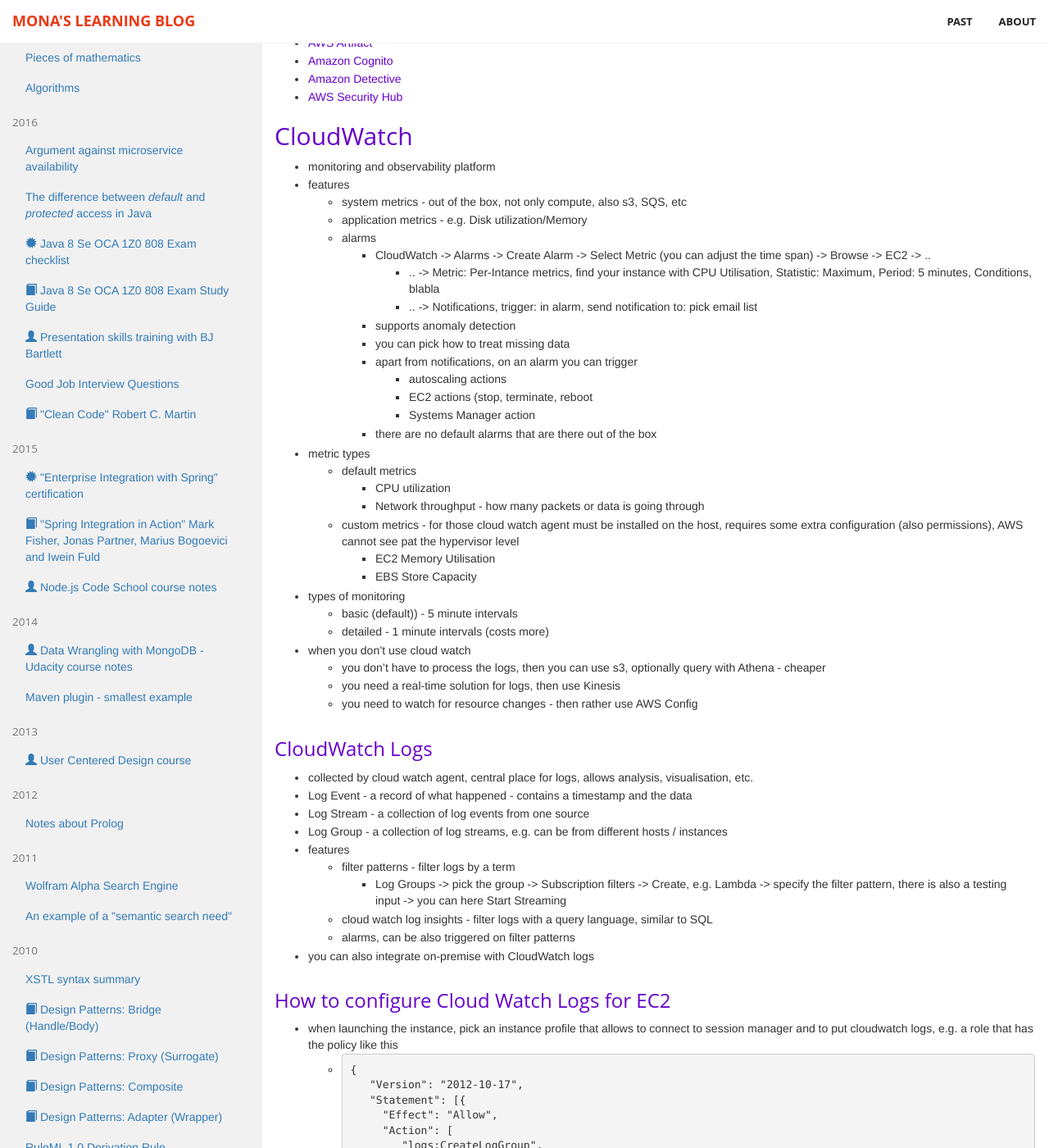
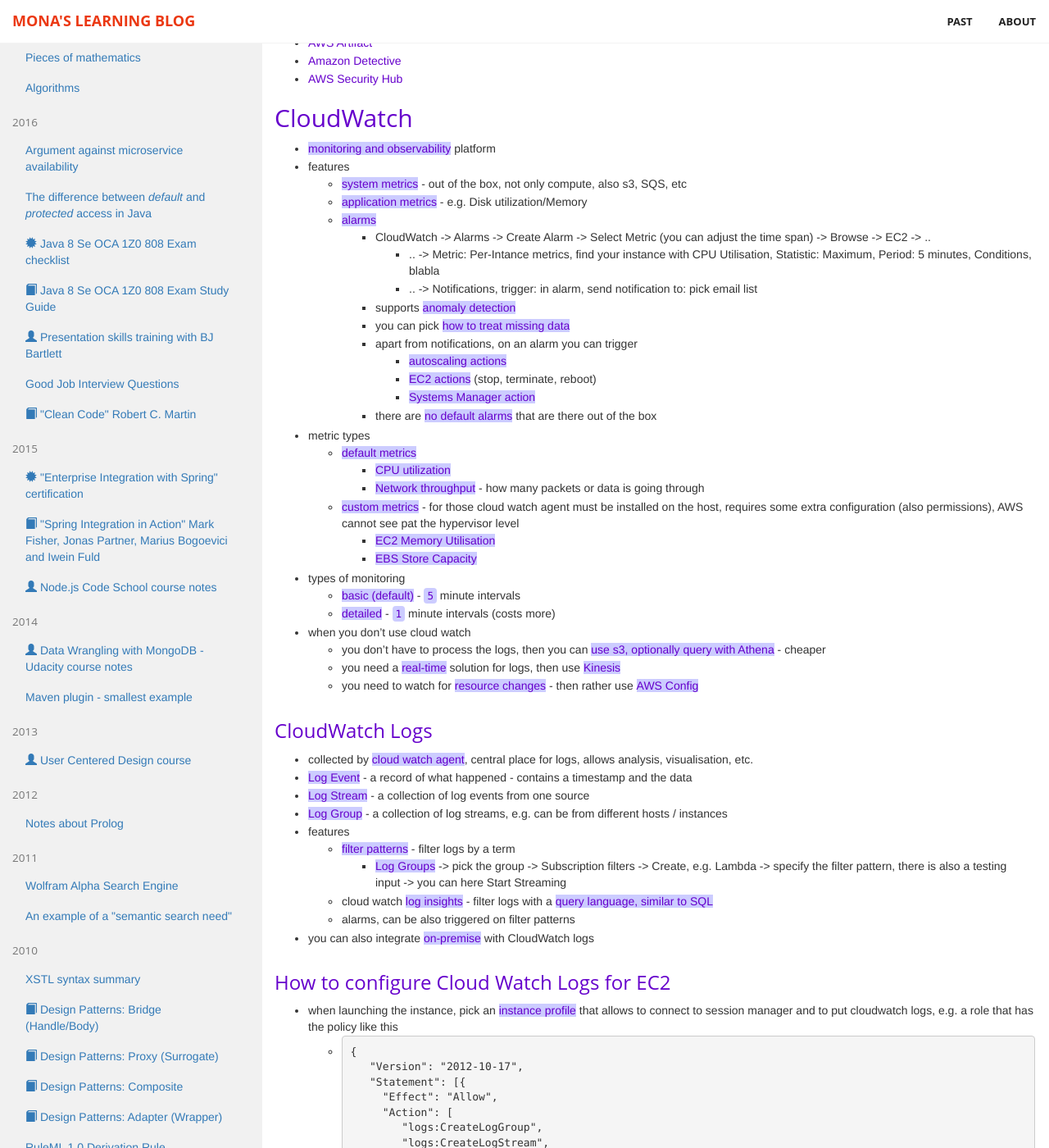
Before and after one commit to monikma/monikma.github.io, a Jekyll site: the page built from _posts/2024-05-07-aws-certified-solutions-architect-monitoring-security.md, in a window 1280 px wide and 1400 px high, scrolled down 922 px. Shown: the whole window at 82% size. Built offline with Jekyll 4.4.1, drawn with Linux system fonts in a browser that asks for light colours; some of the changed text lies outside the part shown.

Commit message:
Update: reshuffled security

````diff
--- a/_posts/2024-05-07-aws-certified-solutions-architect-monitoring-security.md
+++ b/_posts/2024-05-07-aws-certified-solutions-architect-monitoring-security.md
@@ -27,50 +27,50 @@
 {:toc max_level=1}
 
 ## CloudWatch
-- monitoring and observability platform
+- **monitoring and observability** platform
 - features
-  - system metrics - out of the box, not only compute, also s3, SQS, etc
-  - application metrics - e.g. Disk utilization/Memory
-  - alarms
+  - **system metrics** - out of the box, not only compute, also s3, SQS, etc
+  - **application metrics** - e.g. Disk utilization/Memory
+  - **alarms**
     - CloudWatch -> Alarms -> Create Alarm -> Select Metric (you can adjust the time span) -> Browse -> EC2 -> ..
       - .. -> Metric: Per-Intance metrics, find your instance with CPU Utilisation, Statistic: Maximum, Period: 5 minutes, Conditions, blabla
       - .. -> Notifications, trigger: in alarm, send notification to: pick email list
-    - supports anomaly detection
-    - you can pick how to treat missing data
+    - supports **anomaly detection**
+    - you can pick **how to treat missing data**
     - apart from notifications, on an alarm you can trigger
-      - autoscaling actions
-      - EC2 actions (stop, terminate, reboot
-      - Systems Manager action
-    - there are no default alarms that are there out of the box
+      - **autoscaling actions**
+      - **EC2 actions** (stop, terminate, reboot)
+      - **Systems Manager action**
+    - there are **no default alarms** that are there out of the box
 - metric types
-  - default metrics
-    - CPU utilization
-    - Network throughput - how many packets or data is going through
-  - custom metrics - for those cloud watch agent must be installed on the host, requires some extra configuration (also permissions), AWS cannot see pat the hypervisor level
-    - EC2 Memory Utilisation
-    - EBS Store Capacity
+  - **default metrics**
+    - **CPU utilization**
+    - **Network throughput** - how many packets or data is going through
+  - **custom metrics** - for those cloud watch agent must be installed on the host, requires some extra configuration (also permissions), AWS cannot see pat the hypervisor level
+    - **EC2 Memory Utilisation**
+    - **EBS Store Capacity**
 - types of monitoring
-  - basic (default)) - 5 minute intervals
-  - detailed - 1 minute intervals (costs more)
+  - **basic (default)** - `5` minute intervals
+  - **detailed** - `1` minute intervals (costs more)
 - when you don't use cloud watch
-  - you don't have to process the logs, then you can use s3, optionally query with Athena - cheaper
-  - you need a real-time solution for logs, then use Kinesis
-  - you need to watch for resource changes - then rather use AWS Config
+  - you don't have to process the logs, then you can **use s3, optionally query with Athena** - cheaper
+  - you need a **real-time** solution for logs, then use **Kinesis**
+  - you need to watch for **resource changes** - then rather use **AWS Config**
 
 ### CloudWatch Logs
-- collected by cloud watch agent, central place for logs, allows analysis, visualisation, etc.
-- Log Event - a record of what happened - contains a timestamp and the data
-- Log Stream - a collection of log events from one source
-- Log Group - a collection of log streams, e.g. can be from different hosts / instances
+- collected by **cloud watch agent**, central place for logs, allows analysis, visualisation, etc.
+- **Log Event** - a record of what happened - contains a timestamp and the data
+- **Log Stream** - a collection of log events from one source
+- **Log Group** - a collection of log streams, e.g. can be from different hosts / instances
 - features
-  - filter patterns - filter logs by a term
-    - Log Groups -> pick the group -> Subscription filters -> Create, e.g. Lambda -> specify the filter pattern, there is also a testing input -> you can here Start Streaming
-  - cloud watch log insights - filter logs with a query language, similar to SQL
+  - **filter patterns** - filter logs by a term
+    - **Log Groups** -> pick the group -> Subscription filters -> Create, e.g. Lambda -> specify the filter pattern, there is also a testing input -> you can here Start Streaming
+  - cloud watch **log insights** - filter logs with a **query language, similar to SQL**
   - alarms, can be also triggered on filter patterns
-- you can also integrate on-premise with CloudWatch logs
+- you can also integrate **on-premise** with CloudWatch logs
 
 ### How to configure Cloud Watch Logs for EC2
-- when launching the instance, pick an instance profile that allows to connect to session manager and to put cloudwatch logs, e.g. a role that has the policy like this
+- when launching the instance, pick an **instance profile** that allows to connect to session manager and to put cloudwatch logs, e.g. a role that has the policy like this
   - ```json
     {
        "Version": "2012-10-17",
@@ -87,7 +87,7 @@
     }
     ```
   - and the `AmazonSMMManagedInstanceCore` amazon managed policy
-- you have to install cloud watch agent on your EC2 instance
+- you have to install **cloud watch agent** on your EC2 instance
   - ```bash
     #!/bin/bash
 
@@ -103,7 +103,7 @@
     sudo python ./awslogs-agent-setup.py --region us-east-1
     ```
     you can view the logs on the instance then: `sudo cat {the log path you entered in the wizard}`
-- and you have to edit the config file for the cloud watch agent on the instance: `/opt/aws/amazon-cloudwatch-agent/etc/amazon-cloudwatch-agent.json`
+- and you have to edit the **config file for the cloud watch agent** on the instance: `/opt/aws/amazon-cloudwatch-agent/etc/amazon-cloudwatch-agent.json`
   - ```json
     {
        "agent": {
@@ -134,27 +134,27 @@
        }
     }
     ```
-- next, you have to start the agent: `sudo /opt/aws/amazon-cloudwatch-agent/bin/amazon-cloudwatch-agent-ctl -a fetch-config -m ec2 -s -c file:/opt/aws/amazon-cloudwatch-agent/etc/amazon-cloudwatch-agent.json`
-- next you can see your log group with instance ID in the Cloud Watch, and the logs
+- next, you have to **start the agent**: `sudo /opt/aws/amazon-cloudwatch-agent/bin/amazon-cloudwatch-agent-ctl -a fetch-config -m ec2 -s -c file:/opt/aws/amazon-cloudwatch-agent/etc/amazon-cloudwatch-agent.json`
+- next you can see your **log group with instance ID** in the Cloud Watch, and the logs
 
 ### Setting up AWS VPC Flow Logs for security
-- VPC Flow logs can be configured at the VPC, Subnet or the Network Interface level (ENI), here we do VPC level
+- **VPC Flow logs** can be configured at the **VPC, Subnet or the Network Interface level (ENI)**, here we do VPC level
 - Send flow logs to s3
-  - VPC -> Flow Log -> Create Flow Log, send to S3
+  - VPC -> Flow Log -> **Create Flow Log, send to S3**
   - notice that then the bucket Permissions -> Policy was automatically updated
 - Send flow logs to Cloud Watch
   - Cloud Watch -> Log Groups -> Create Log Group
-  - VPC -> Flow Log -> Create Flow Log, send to Cloud Watch Logs, pick the log group, pick an IAM role that will allow the Flow Logs to write to Cloud Watch
+  - VPC -> Flow Log -> Create Flow Log, send to Cloud Watch Logs, pick the log group, pick an **IAM role that will allow the Flow Logs to write to Cloud Watch**
 - generate traffic - it is enough to ssh into the instance; also try ssh after you have disabled SSH on Security group
-  - in logs you will see ACCEPT or REJECT, when the SSH was disabled
-- the logs can take 5-15 minutes to show up, both in CW and in S3
+  - in logs you will see **ACCEPT or REJECT, when the SSH was disabled**
+- the logs can take **5-15 minutes** to show up, both in CW and in S3
   - will be one stream per ENI (Elastic Network Interface)
-- create CloudWatch metric filter for denied SSH connections and alarm
+- create **CloudWatch metric filter** for denied SSH connections and alarm
   - Cloud Watch -> Log groups -> pick your group -> Metric Filter -> Create Metric Filter
   - filter pattern: `[version, account, eni, source, destination, srcport, destport="22", protocol="6", packets, bytes, windowstart, windowend, action="REJECT", flowlogstatus]`
-  - then you also need metric name and value (e.g. `1`) - so this will be a metric generated from logs matching that pattern
-  - after it is created, click on it's checkbox -> Create alarm -> ... -> create SNS topic, then generate some traffic and see the alarm working (default period is 1 minute)
-- create Athena table from the logs in s3 and query
+  - then you also need metric **name and value** (e.g. `1`) - so this will be a metric generated from logs matching that pattern
+  - after it is created, click on it's **checkbox -> Create alarm -> ... -> create SNS** topic, then generate some traffic and see the alarm working (default period is **1 minute**)
+- **create Athena table** from the logs in s3 and query
   - find the logs in s3 -> Copy s3 URI. Next Athena -> Query editor -> Edit settings and enter that location you copied
   - create the Athena table:
     ```sql
@@ -196,28 +196,6 @@
     order by sourceaddress
     LIMIT 100;
     ```
-
-## Amazon-managed Grafana
-- query, correlate and visualise logs, metrics and traces
-- AWS managed, has security, you can have different workspaces, scaling, high availability
-- pricing per user
-- collects data from cloud watch, Amazon Managed Service for Prometheus, AWS Opensearch, AWS Timestream, AWS X-Ray, ...
-- good for
-  - visualisations
-  - IoT (since a lot of different data sources)
-  - ops / troubleshooting
-- works with VPC endpoints
-
-## Amazon Managed Service for Prometheus
-- serveless, Prometheus-compatible service for metrics
-  - Prometheus is open source, this is the same Prometheus
-  - AWS will scale it automatically
-  - AWS will replicate in 3 AZs (availability)
-  - can be used to monitor Kubernetes (self managed or AWS EKS clusters)
-  - uses PromQL language (open source) for querying data
-  - data retention 150 days
-- works with VPC endpoints
-- pick this also for monitoring at scale
 
 # IAM
 - `us-east-1` is the region AWS **rolls out their services first** - but **IAM is global**
@@ -276,6 +254,89 @@
   - you assign the users to the role in **"add principal", this is the "role-trust relationship"**
 - roles can allow **cross-account access**
 - **role assumption expires**
+
+
+## Amazon-managed Grafana
+- **query, correlate and visualise logs, metrics and traces**
+- AWS managed, has security, you can have **different workspaces**, scaling, high availability
+- **pricing per user**
+- collects data from **Cloud Watch, Amazon Managed Service for Prometheus, AWS OpenSearch, AWS TimeStream, AWS X-Ray, ...**
+- good for
+  - **visualisations**
+  - **IoT** (since a lot of different data sources)
+  - **ops / troubleshooting**
+- works with **VPC endpoints**
+
+## Amazon Managed Service for Prometheus
+- **serverless, Prometheus-compatible service** for metrics
+  - Prometheus is open source monitoring system, this is the same Prometheus
+  - AWS will scale it automatically
+  - AWS will replicate in **3 AZs (availability)**
+  - can be used to **monitor Kubernetes (self managed or AWS EKS clusters)**
+  - uses **PromQL language (open source)** for querying data
+  - data retention `150` days
+- works with **VPC endpoints**
+- pick this also for **monitoring at scale**
+
+# AWS Key Management Service (KMS)
+- create and control **encryption keys**, integrates with many AWS services
+- you can schedule **KMS key deletion** earliest `7` days after creation
+- you can **control who can manage keys separately from who can use them**
+  - **policies** control access, but they are **resource-based policies** and not **identity-based policies**
+  - CMK key **must have a policy** and it is called **key policy**
+    - apart from key policy you can optionally use
+      - **IAM policy**
+      - **grants**, temporary, commonly used by AWS services to encrypt your data at rest
+- the keys have a **lifecycle**
+- **Hardware Security Module (HSM)**
+  - computing device that safeguards and manages the keys (uses cryptoprocessor chips for security)
+  - performs the encryption and decryption
+- **Customer Master Key (CMK)** - has id, state, creation date, description
+  - also contains the key material that is used to encrypt and decrypt the data (did not get that)
+  - you **first create CMK before you use KMS**; you can have it:
+    - generated by AWS and **stored in HSM**, in this case you can have **AWS rotate it for you once per year**
+    - imported from your **own infrastructure**
+    - generated and **used in CloudHSM cluster** as part of **custom key store**
+- **CloudHSM** - cloud based HSM that is dedicated to you, no shared tenancy
+
+# AWS Secrets Manager
+- stores, encrypts and **rotates** your security credentials
+  - **encryption in transit and at rest using KMS**
+  - when you enable the automatic rotation, the **secret will be immediately rotated**, don't rotate if you use embedded credentials
+- scalable
+- fine grained control with IAM
+- you can generate passwords using **CloudFormation**
+
+# AWS Parameter Store
+- part of **Systems Manager**
+- for storing **configuration parameters** or **passwords**, secure and **hierarchical** storage
+- **plain text or encrypted**
+  - **no automatic key rotation**
+- **free**, but `<10000` parameters
+- **parameter policies** - can have expiration date
+- types:
+  - **String**
+    - has data types "text" or "**ec2 image id**" (no idea what it is)
+  - **StringList** - comma separated
+  - **SecureString**
+
+# Amazon Cognito
+- **provides authentication, authorization, user management** - authentication engine, identity broker
+- users can **sign in/sign up**,
+  - with username/password (using user pool)
+  - with a third party identify provider
+- signed in user gets a **token**
+- access for **guest users**
+- **synchronizes user data across multiple devices**
+- recommended for all **mobile apps** that call AWS
+- use cases:
+  - authentication
+  - third-party authentication
+  - access server side resources, e.g. AppSync (the GraphQL)
+- pools:
+  - **user pools** - for sign in and sign up
+  - **identity pools** - for access to AWS resources, with **AWS credentials**, that you exchange the token for
+- AWS Security Token Service (STS) - validates the assume role request using Cognito
 
 # Distributed Denial of Service (DDoS) attack
 - attempt to make the application unavailable to your users
@@ -365,55 +426,6 @@
   - review **findings**
 - can run **once or weekly**
 
-# AWS Key Management Service (KMS)
-- create and control **encryption keys**, integrates with many AWS services
-- you can schedule **KMS key deletion** earliest `7` days after creation
-- you can **control who can manage keys separately from who can use them**
-  - **policies** control access, but they are **resource-based policies** and not **identity-based policies**
-  - CMK key **must have a policy** and it is called **key policy**
-    - apart from key policy you can optionally use
-      - **IAM policy**
-      - **grants**, temporary, commonly used by AWS services to encrypt your data at rest
-- the keys have a **lifecycle**
-- **Hardware Security Module (HSM)**
-  - computing device that safeguards and manages the keys (uses cryptoprocessor chips for security)
-  - performs the encryption and decryption
-- **Customer Master Key (CMK)** - has id, state, creation date, description
-  - also contains the key material that is used to encrypt and decrypt the data (did not get that)
-  - you **first create CMK before you use KMS**; you can have it:
-    - generated by AWS and **stored in HSM**, in this case you can have **AWS rotate it for you once per year**
-    - imported from your **own infrastructure**
-    - generated and **used in CloudHSM cluster** as part of **custom key store**
-- **CloudHSM** - cloud based HSM that is dedicated to you, no shared tenancy
-
-# AWS Secrets Manager
-- stores, encrypts and **rotates** your security credentials
-  - **encryption in transit and at rest using KMS**
-  - when you enable the automatic rotation, the **secret will be immediately rotated**, don't rotate if you use embedded credentials
-- scalable
-- fine grained control with IAM
-- you can generate passwords using **CloudFormation**
-
-# AWS Parameter Store
-- part of **Systems Manager**
-- for storing **configuration parameters** or **passwords**, secure and **hierarchical** storage
-- **plain text or encrypted**
-  - **no automatic key rotation**
-- **free**, but `<10000` parameters
-- **parameter policies** - can have expiration date
-- types:
-  - **String**
-    - has data types "text" or "**ec2 image id**" (no idea what it is)
-  - **StringList** - comma separated
-  - **SecureString**
-
-# S3 Pre-signed URLs
-- can **share a private S3 object** by creating a pre-signed URL, using their **own security credentials**, to allow a download for a **limited amount of time**
-- the link is valid only for some time
-- there are also **pre-signed cookies** which you can use to share several files, the receiver then can browse the shared objects
-  - can be used e.g. in non free stock photos, to provide the customer the link only after they have paid
-- how to pre-sign an object: `aws s3 presign s3://bucketname/object --expires-in 3600` - `1`h, is default (you need S3 Admin access)
-
 # AWS Certificate Manager
 - **create, manage and deploy public and private SSL certificates** for use with other AWS Service
 - integrates with many services, e.g. **ELB, CloudFront, API Gateway**
@@ -435,24 +447,6 @@
 - console: you can view **reports** or **agreements**
 - often used as a distractor in the exam, if you have to give them to auditors, thi is wrong answer
 
-# Amazon Cognito
-- **provides authentication, authorization, user management** - authentication engine, identity broker
-- users can **sign in/sign up**,
-  - with username/password (using user pool)
-  - with a third party identify provider
-- signed in user gets a **token**
-- access for **guest users**
-- **synchronizes user data across multiple devices**
-- recommended for all **mobile apps** that call AWS
-- use cases:
-  - authentication
-  - third-party authentication
-  - access server side resources, e.g. AppSync (the GraphQL)
-- pools:
-  - **user pools** - for sign in and sign up
-  - **identity pools** - for access to AWS resources, with **AWS credentials**, that you exchange the token for
-- AWS Security Token Service (STS) - validates the assume role request using Cognito
-
 # Amazon Detective
 - **analyse, investigate and identify root causes of security issues / suspicious activity**
 - uses **ML, statistical analysis and graph theory**
````
Also changed, not shown: _posts/2024-03-05-aws-certified-solutions-architect-storage.md (+10 -0 lines).
